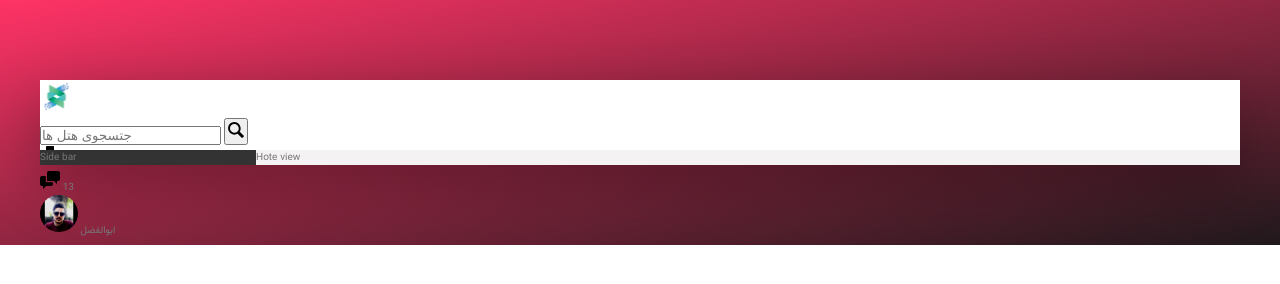
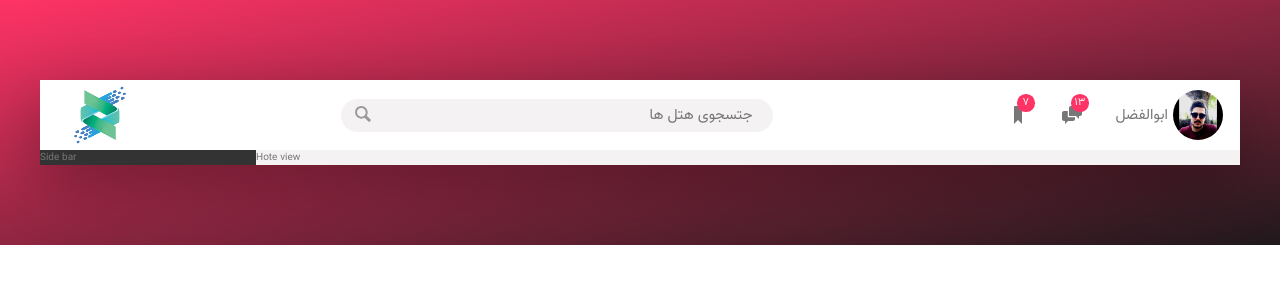
Before and after one commit to AbolfazlPanahiazar/AliMaman-single-article-page, a plain HTML site: page index.html in a window 1280 px wide. Drawn offline with Linux system fonts and the light colour scheme.

Commit message:
Add header sytles and done with the header

```diff
--- a/css/style.css
+++ b/css/style.css
@@ -41,7 +41,10 @@ body {
 .header {
   height: 7rem;
   background-color: #ffffff;
-  border-bottom: var(--color-grey-light-2); }
+  border-bottom: var(--color-grey-light-2);
+  display: flex;
+  justify-content: space-between;
+  align-items: center; }
 
 .header:hover:after {
   transform: scaleX(1); }
@@ -57,16 +60,76 @@ body {
   flex: 1; }
 
 .logo {
-  height: 3.25rem; }
+  height: 7rem;
+  margin-left: 2.5rem; }
 
+.search {
+  flex: 0 0 40%;
+  display: flex;
+  align-items: center;
+  justify-content: center; }
+  .search__input {
+    font-family: "Vazir";
+    font-size: 1.5rem;
+    direction: rtl;
+    background-color: var(--color-grey-light-2);
+    padding: 0.5rem 2rem;
+    border: none;
+    color: inherit;
+    border-radius: 100px;
+    width: 90%;
+    transition: all 0.2s;
+    margin-left: -3.25rem; }
+    .search__input:focus {
+      outline: none;
+      width: 100%;
+      background-color: var(--color-grey-light-3); }
+  .search__button {
+    border: none;
+    background-color: transparent;
+    z-index: 1; }
+    .search__button:focus {
+      outline: none; }
+    .search__button:active {
+      transform: translateY(2px); }
   .search__icon {
     height: 2rem;
-  width: 2rem; }
+    width: 2rem;
+    fill: var(--color-grey-dark-3); }
 
+.user-nav {
+  display: flex;
+  align-items: center;
+  align-self: stretch; }
+  .user-nav > * {
+    padding: 0 1.7rem;
+    cursor: pointer;
+    display: flex;
+    align-items: center;
+    height: 100%; }
+    .user-nav > *:hover {
+      background-color: var(--color-grey-light-3); }
+  .user-nav__icon-box {
+    position: relative; }
   .user-nav__icon {
     width: 2rem;
-  height: 2rem; }
-
+    height: 2rem;
+    fill: var(--color-grey-dark-2); }
+  .user-nav__notification {
+    font-size: 1.1rem;
+    display: block;
+    position: absolute;
+    border-radius: 50%;
+    width: 1.75rem;
+    height: 1.75rem;
+    color: var(--color-grey-light-1);
+    text-align: center;
+    background-color: var(--color-Primary-light);
+    top: 1.4rem;
+    right: 1rem; }
   .user-nav__user-photo {
-  height: 3.75rem;
+    height: 5rem;
     border-radius: 50%; }
+  .user-nav__user-name {
+    margin-right: 0.5rem;
+    font-size: 1.5rem; }
--- a/index.html
+++ b/index.html
@@ -14,12 +14,12 @@
         <img class="logo" src="./img/logo.png" alt="logo" />
 
         <form action="#" class="search">
-          <input type="search" class="search__input" placeholder="جتسجوی هتل ها" />
           <button class="search__button">
             <svg class="search__icon icon">
               <use xlink:href="./img/sprite.svg#icon-magnifying-glass"></use>
             </svg>
           </button>
+          <input type="text" class="search__input" placeholder="جتسجوی هتل ها" />
         </form>
 
         <nav class="user-nav">
@@ -27,19 +27,19 @@
             <svg class="user-nav__icon">
               <use xlink:href="./img/sprite.svg#icon-bookmark"></use>
             </svg>
-            <span class="user-nav__notification">7</span>
+            <span class="user-nav__notification">۷</span>
           </div>
 
           <div class="user-nav__icon-box">
             <svg class="user-nav__icon">
               <use xlink:href="./img/sprite.svg#icon-chat"></use>
             </svg>
-            <span class="user-nav__notification">13</span>
+            <span class="user-nav__notification">۱۳</span>
           </div>
 
           <div class="user-nav__user">
+            <span class="user-nav__user-name">ابوالفضل</span>
             <img class="user-nav__user-photo" src="./img/user.jpg" alt="Abolfazl Panahiazar" />
-            <span class="user-nav__user-name">ابوالفضل</span>
           </div>
         </nav>
       </header>
--- a/scss/_components.scss
+++ b/scss/_components.scss
@@ -1,43 +1,102 @@
 // ********** logo **********
 .logo {
-  height: 3.25rem;
+  height: 7rem;
+  margin-left: 2.5rem;
 }
 
 // ********** search **********
 .search {
+  flex: 0 0 40%;
+  display: flex;
+  align-items: center;
+  justify-content: center;
+
   &__input {
+    font-family: "Vazir";
+    font-size: 1.5rem;
+    direction: rtl;
+    background-color: var(--color-grey-light-2);
+    padding: 0.5rem 2rem;
+    border: none;
+    color: inherit;
+    border-radius: 100px;
+    width: 90%;
+    transition: all 0.2s;
+    margin-left: -3.25rem;
+    &:focus {
+      outline: none;
+      width: 100%;
+      background-color: var(--color-grey-light-3);
+    }
   }
 
   &__button {
+    border: none;
+    background-color: transparent;
+    z-index: 1;
+    &:focus {
+      outline: none;
+    }
+    &:active {
+      transform: translateY(2px);
+    }
   }
 
   &__icon {
     height: 2rem;
     width: 2rem;
+    fill: var(--color-grey-dark-3);
   }
 }
 
 // ********** user navigation **********
 .user-nav {
+  display: flex;
+  align-items: center;
+  align-self: stretch;
+
+  & > * {
+    padding: 0 1.7rem;
+    cursor: pointer;
+    display: flex;
+    align-items: center;
+    height: 100%;
+    &:hover {
+      background-color: var(--color-grey-light-3);
+    }
+  }
+
   &__icon-box {
+    position: relative;
   }
 
   &__icon {
     width: 2rem;
     height: 2rem;
+    fill: var(--color-grey-dark-2);
   }
 
-  &__notifiacation {
-  }
-
-  &__user {
+  &__notification {
+    font-size: 1.1rem;
+    display: block;
+    position: absolute;
+    border-radius: 50%;
+    width: 1.75rem;
+    height: 1.75rem;
+    color: var(--color-grey-light-1);
+    text-align: center;
+    background-color: var(--color-Primary-light);
+    top: 1.4rem;
+    right: 1rem;
   }
 
   &__user-photo {
-    height: 3.75rem;
+    height: 5rem;
     border-radius: 50%;
   }
 
   &__user-name {
+    margin-right: 0.5rem;
+    font-size: 1.5rem;
   }
 }
--- a/scss/_layout.scss
+++ b/scss/_layout.scss
@@ -9,6 +9,9 @@
   height: 7rem;
   background-color: #ffffff;
   border-bottom: var(--color-grey-light-2);
+  display: flex;
+  justify-content: space-between;
+  align-items: center;
 }
 
 .header:hover:after {
```
Lines whose indentation alone changed are shown as unchanged.
